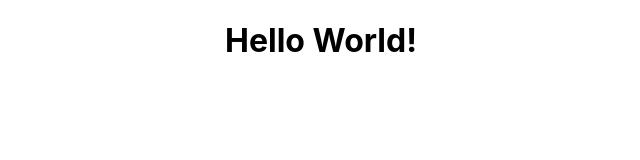
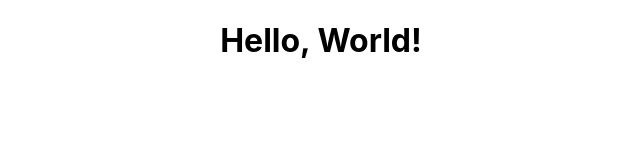
Before and after one commit to volausson/p5stories, a React (Create React App) app: page / in a window 1280 px wide. Shown: the top 160 px of the page, without its empty margins (319-959 px from the left). Built offline with nearby package versions, Linux system fonts and the light colour scheme.

Commit message:
workspace and deployment setup

```diff
--- a/src/App.js
+++ b/src/App.js
@@ -1,9 +1,9 @@
-import './App.css';
+import "./App.css";
 
 function App() {
   return (
     <div className="App">
-     <h1>Hello World!</h1>
+      <h1>Hello, World!</h1>
     </div>
   );
 }
```
